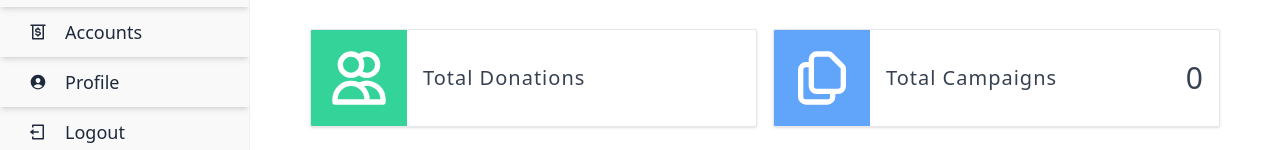
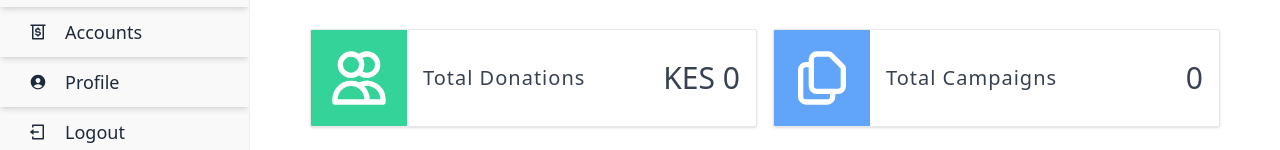
Before and after one commit to MuchokiDavid/Msaadafund-Frontend, a React (Create React App) app: page /org/dashboard in a window 1280 px wide. Shown: the part 330-480 px from the top of the page. Built offline with nearby package versions, Linux system fonts and the light colour scheme; no server answers; sample sign-in values are in the browser's storage.

Commit message:
Feature to show total amount of donation

```diff
--- a/src/components/org-dashboard/dash-components/HomeCards.jsx
+++ b/src/components/org-dashboard/dash-components/HomeCards.jsx
@@ -1,6 +1,25 @@
-import React from 'react'
+import React, { useEffect, useState } from 'react'
 
 function HomeCards({allCampaigns, allDonations}) {
+    const[donations, setDonations] = useState([])
+
+    useEffect(() => {
+        if(allDonations){
+        setDonations(allDonations)
+        }
+    }, [allDonations])
+
+
+    function getTotalAmount(donationsArray) {
+        let totalAmount = 0;
+        for (let donation of donationsArray) {
+            totalAmount += donation.amount;
+        }
+        return totalAmount;
+    }
+    let totalAmount=(getTotalAmount(donations))
+
+    console.log(allDonations)
   return (
     <div className='p-4'>
         <h1 className="text-left text-xl mt-5">Stats</h1>
@@ -16,7 +35,7 @@ function HomeCards({allCampaigns, allDonations}) {
                     <h3 className="text-xl tracking-wider">Total Donations</h3>
                     </div>
                     <div>
-                    <p className="text-3xl">{allDonations && allDonations.length}</p>
+                    <p className="text-3xl">KES {totalAmount}</p>
                     </div>
                 </div>
             </div>
```
